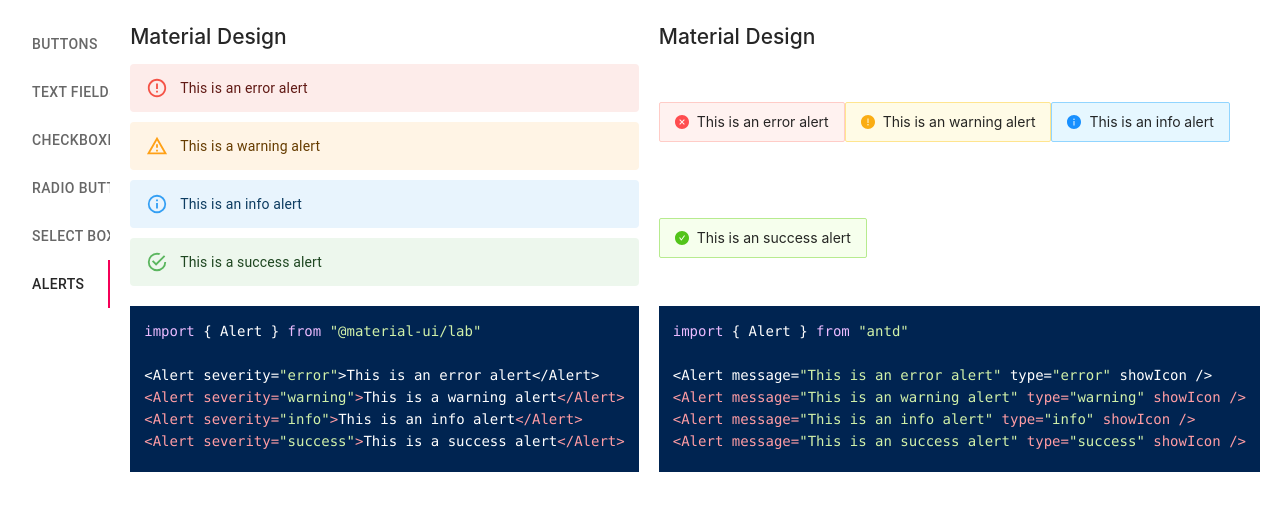
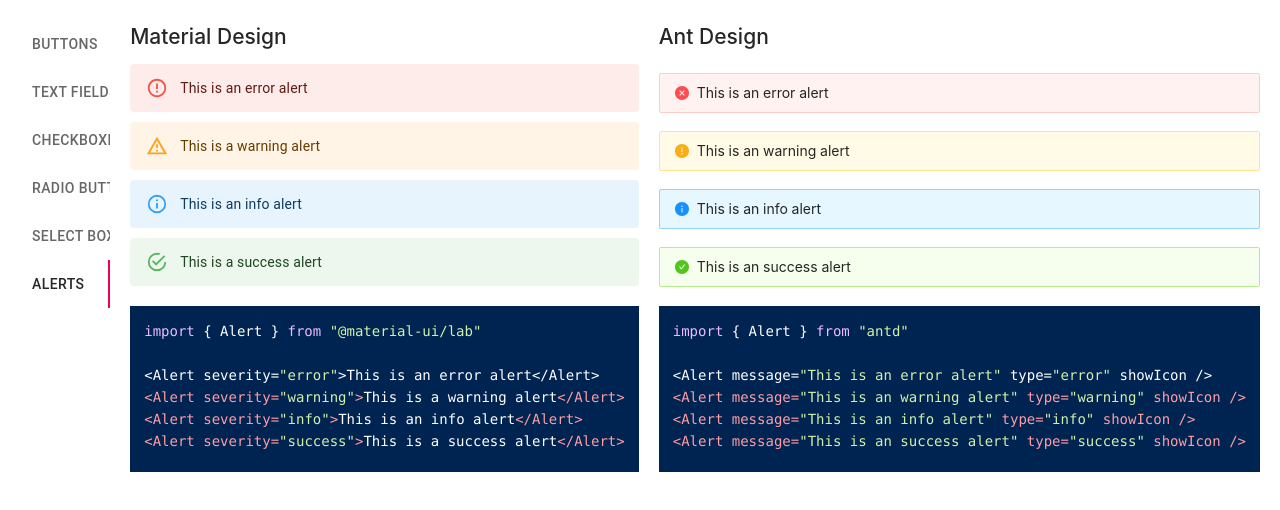
Before and after one commit to alancesarini/material-design-vs-ant-design, a React (Create React App) app: page / in a window 1280 px wide. Both pictures are taken after a click on the tab "ALERTS". Shown: the top 510 px of the page. Built offline with nearby package versions, Linux system fonts and the light colour scheme.

Commit message:
Small fixes

```diff
--- a/src/App.css
+++ b/src/App.css
@@ -49,6 +49,10 @@
   margin-bottom: 10px;
 }
 
+.App .ant-alert {
+  width: 100%;
+}
+
 @media screen and (max-width: 1230px) {
   .App {
     flex-direction: column;
--- a/src/components/alerts/AntAlert.js
+++ b/src/components/alerts/AntAlert.js
@@ -13,7 +13,7 @@
 
   return (
     <>
-      <h2>Material Design</h2>
+      <h2>Ant Design</h2>
       <div className='component'>
         <Alert message='This is an error alert' type='error' showIcon />
         <Alert message='This is an warning alert' type='warning' showIcon />
--- a/src/components/checkboxes/AntCheckbox.js
+++ b/src/components/checkboxes/AntCheckbox.js
@@ -10,7 +10,7 @@
 
   return (
     <>
-      <h2>Material Design</h2>
+      <h2>Ant Design</h2>
       <div className='component'>
         <Checkbox name='checkbox1'>I am Checkbox</Checkbox>
       </div>
--- a/src/components/radiobuttons/AntRadioButton.js
+++ b/src/components/radiobuttons/AntRadioButton.js
@@ -14,7 +14,7 @@
 
   return (
     <>
-      <h2>Material Design</h2>
+      <h2>Ant Design</h2>
       <div className='component'>
         <Radio.Group>
           <Radio value='A'>A</Radio>
--- a/src/components/selectboxes/AntSelectBox.js
+++ b/src/components/selectboxes/AntSelectBox.js
@@ -13,7 +13,7 @@
 
   return (
     <>
-      <h2>Material Design</h2>
+      <h2>Ant Design</h2>
       <div className='component'>
         <Select defaultValue='Elephant'>
           <Select.Option value='Elephant'>Elephant</Select.Option>
```
